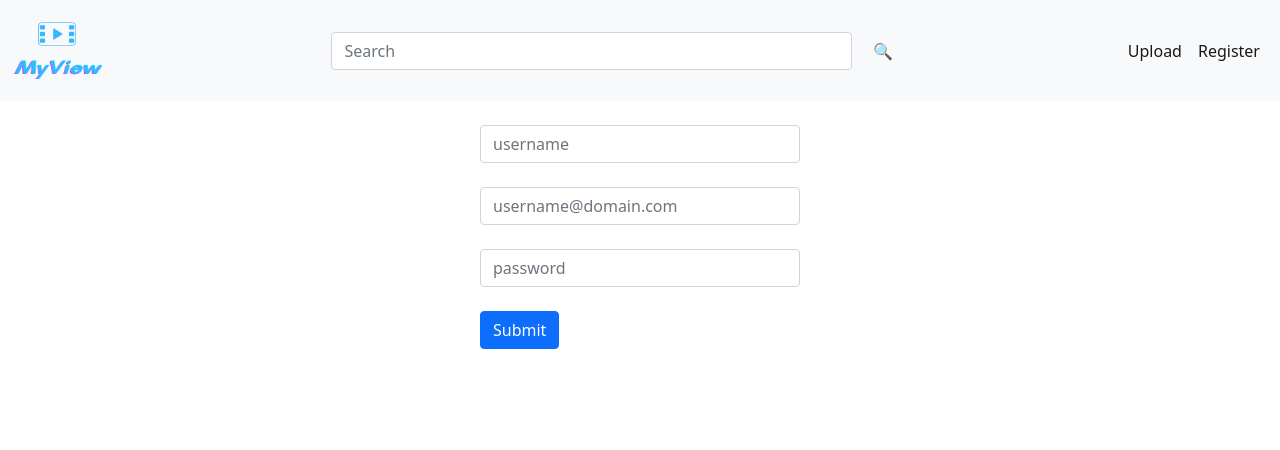
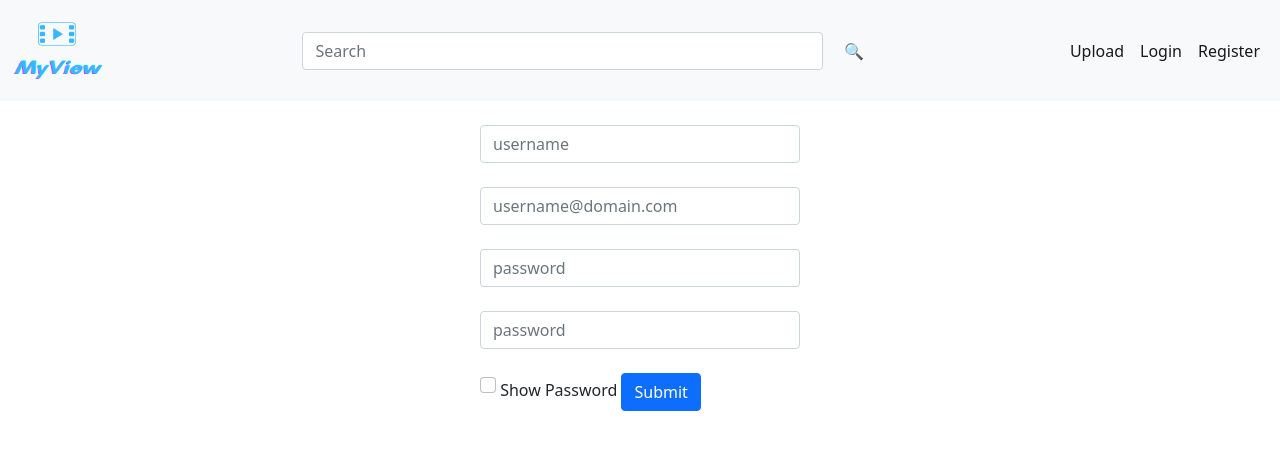
Before and after one commit to prithvijitguha/MyView, a FastAPI app: page /register in a window 1280 px wide. Shown: the top 450 px of the page. Run offline with FastAPI, Linux system fonts and the light colour scheme; some libraries are stand-ins or nearby versions.

Commit message:
improvements

```diff
--- a/main.py
+++ b/main.py
@@ -17,6 +17,7 @@ from fastapi.middleware.cors import CORSMiddleware
 from fastapi.responses import HTMLResponse
 from fastapi.templating import Jinja2Templates
 from fastapi.staticfiles import StaticFiles
+from fastapi.security import APIKeyCookie
 from sqlalchemy.orm import Session
 from jwt.jwt_utils import get_current_user, create_access_token
 
@@ -58,6 +59,8 @@ models.Base.metadata.create_all(bind=engine)
 
 JWT_SECRET = os.environ.get("JWT_SECRET")
 JWT_ALGO = os.environ.get("JWT_ALGO")
+
+cookie_sec = APIKeyCookie(name="session")
 
 
 @app.post("/users/", response_model=schemas.User)
@@ -196,9 +199,17 @@ async def login(
 ):
     """
     Login Page Post
+    Logs user in and creates cookie
     Args:
-        - email: str = Form(...)
-        - password: str = Form(...)
+        - request: Request,
+        - response: Response,
+        - db: Session = Depends(get_db),
+        - email: str = Form(...),
+        - password: str = Form(...),
+
+    Returns:
+        - index.html: if user credentials are valid
+        - login.html: if user credentials are invalid
     """
     # check if user is present
     user_status = crud.authenticate_user_email(db, email=email, password=password)
@@ -239,9 +250,15 @@ async def register(
     """
     Regiser Post Page
     Args:
-        - username: str = Form(...)
-        - password: str = Form(...)
-        - email: str = Form(...)
+        - request: Request,
+        - username: str = Form(...),
+        - password: str = Form(...),
+        - email: str = Form(...),
+        - db: Session = Depends(get_db),
+
+    Returns:
+        - register.html: if name already in use
+        - login.html: if successly registered
 
     """
     # get the details
@@ -269,3 +286,26 @@ async def register(
     }
 
     return templates.TemplateResponse("login.html", context=success_context)
+
+
+@app.get("/logout")
+def logout(response: Response, request: Request):
+    """
+    Logs user out of session.
+    Deletes cookie
+
+    Args:
+        - response: Response
+        - request: Request
+
+    Returns:
+        - response - index.html and delete cookie session
+    """
+    success_context = {
+        "request": request,
+        "message": "Successfully Logged Out",
+        "tag": "success",
+    }
+    response = templates.TemplateResponse("index.html", context=success_context)
+    response.delete_cookie("session")
+    return response
--- a/models/models.py
+++ b/models/models.py
@@ -65,6 +65,7 @@ class Video(Base):
         - categories: string, nullable,
         - description: string, nullable,
         - length: int, non-nullable,
+        - view: int, non-nullable
         - no_likes: int, non-nullable,
         - no_dislikes: int, non-nullable,
 
@@ -82,6 +83,7 @@ class Video(Base):
     categories = Column(String, nullable=True)
     description = Column(String, nullable=True)
     length = Column(Integer)
+    views = Column(Integer)
     no_likes = Column(Integer)
     no_dislikes = Column(Integer)
 
--- a/schemas/schemas.py
+++ b/schemas/schemas.py
@@ -66,6 +66,7 @@ class Video(BaseModel):
         - categories: Optional[str] = None
         - description: Optional[str] = None
         - length: int
+        - views: int
         - no_likes: int
         - no_dislikes: int
     """
@@ -80,6 +81,7 @@ class Video(BaseModel):
     categories: Optional[str] = None
     description: Optional[str] = None
     length: int
+    view: int
     no_likes: int
     no_dislikes: int
 
--- /dev/null
+++ b/static/register.js
@@ -0,0 +1,47 @@
+function showPassword() {
+    //function added to register.html
+    //shows the element inputPassword in from
+
+    //get the document by its
+    passwordInput = document.getElementById("registerInputPassword1")
+    // if its password change it to text
+    if (passwordInput.type == "password") {
+        passwordInput.type = "text";
+    }
+    // else change it to password
+    else if (passwordInput.type == "text") {
+        passwordInput = "password";
+    }
+}
+
+function validateForm() {
+    //check whether the form is valid
+    //check all fields are filled
+
+    let allAreFilled = true;
+
+    document.getElementById("registerForm").querySelectorAll("[required]").forEach(function(i) {
+        if (!allAreFilled) return;
+            if (!i.value) allAreFilled = false;
+            if (i.type === "radio") {
+            let radioValueCheck = false;
+            document.getElementById("myForm").querySelectorAll(`[name=${i.name}]`).forEach(function(r) {
+                if (r.checked) radioValueCheck = true;
+            })
+            allAreFilled = radioValueCheck;
+            }
+        })
+        if (!allAreFilled) {
+            //send out alert if fields are empty
+            alert('Fill all the fields');
+        }
+
+    //check whether passwords match
+    if (document.getElementById("registerInputPassword1").value !=
+    document.getElementById("reconfirmPassword").value) {
+        //send out alert if passwords dont match
+    alert("passwords do not match")
+        return false
+    }
+    return true
+}
--- a/templates/base.html
+++ b/templates/base.html
@@ -45,9 +45,12 @@
             <!-- Login and register to be if based on authentication-->
             {% if active_user %}
             <li class="nav-item mr-auto">
+              <a class="nav-link active" aria-current="page" href="/logout">Logout</a>
+            </li>
+            {% else %}
+            <li class="nav-item mr-auto">
               <a class="nav-link active" aria-current="page" href="/login">Login</a>
             </li>
-            {% else %}
             <li class="nav-item mr-auto">
               <a class="nav-link active" aria-current="page" href="/register">Register</a>
             </li>
--- a/templates/register.html
+++ b/templates/register.html
@@ -4,12 +4,20 @@
 {{ super() }}
 {% endblock %}
 {% block content %}
-<form class="mx-auto w-25" action="/register" method="POST">
+<form class="mx-auto w-25" action="/register" id="registerForm"method="POST" onsubmit="return validateForm()">
   <div class="form-group">
-    <input placeholder="username" name="username" type="username" autocomplete="off"  class="form-control" id="rregisterInputEmail1" aria-describedby="usernameRegister"><br>
-    <input placeholder="username@domain.com" name="email" type="email" autocomplete="off"  class="form-control" id="registerInputEmail1" aria-describedby="emailRegister"><br>
-    <input placeholder="password" name="password" type="password" autocomplete="off"  class="form-control" id="registerInputPassword1"><br>
+    <input required placeholder="username" name="username" type="username" autocomplete="off"  class="form-control" id="rregisterInputEmail1" aria-describedby="usernameRegister"><br>
+    <input required placeholder="username@domain.com" name="email" type="email" autocomplete="off"  class="form-control" id="registerInputEmail1" aria-describedby="emailRegister"><br>
+    <input required placeholder="password" name="password" type="password" autocomplete="off"  class="form-control" id="registerInputPassword1"><br>
+    <input required placeholder="password" name="reconfirmPassword" type="password" autocomplete="off"  class="form-control" id="reconfirmPassword"><br>
+    <input class="form-check-input" type="checkbox" onclick="showPassword()" >
+      <label class="form-check-label" for="flexCheckIndeterminate">
+        Show Password
+      </label>
+
+
     <button type="submit" class="btn btn-primary">Submit</button>
   </div>
 </form>
+<script src="{{ url_for('static', path='/register.js') }}"></script>
 {% endblock %}
```
